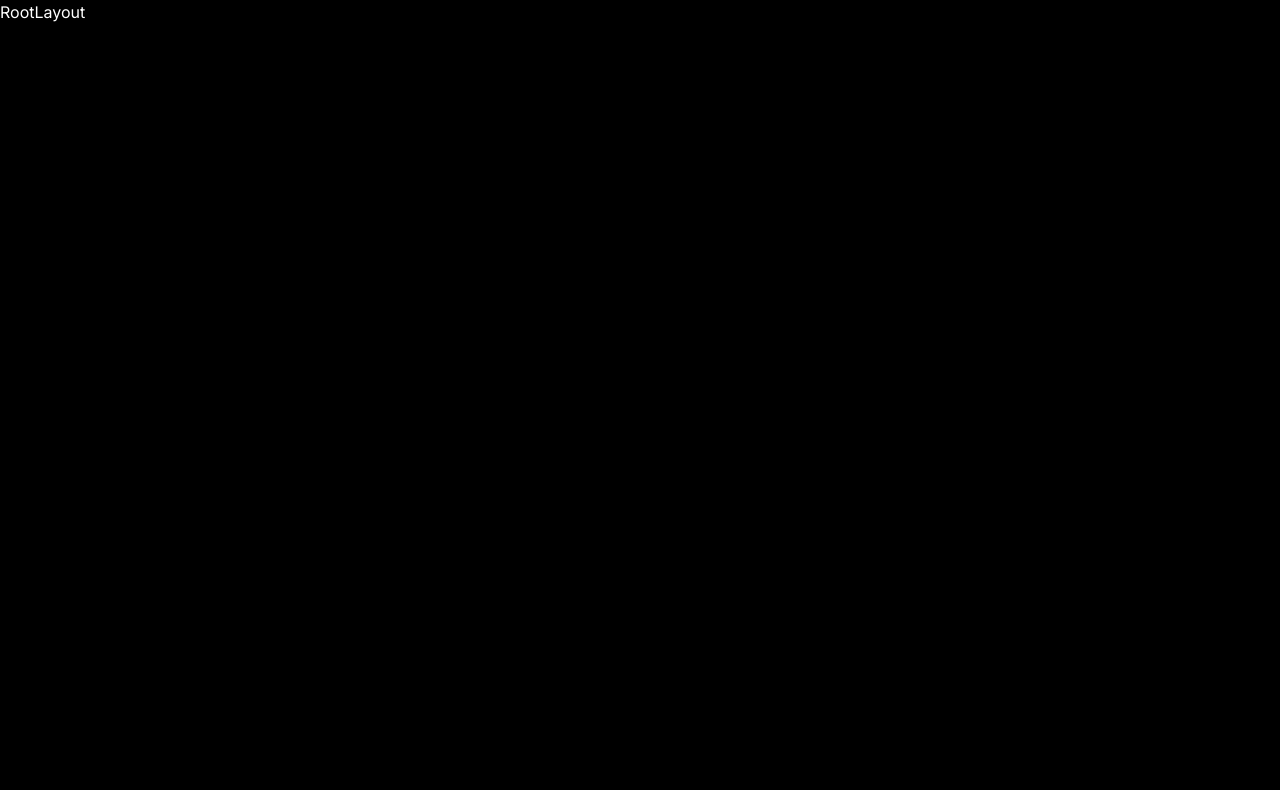
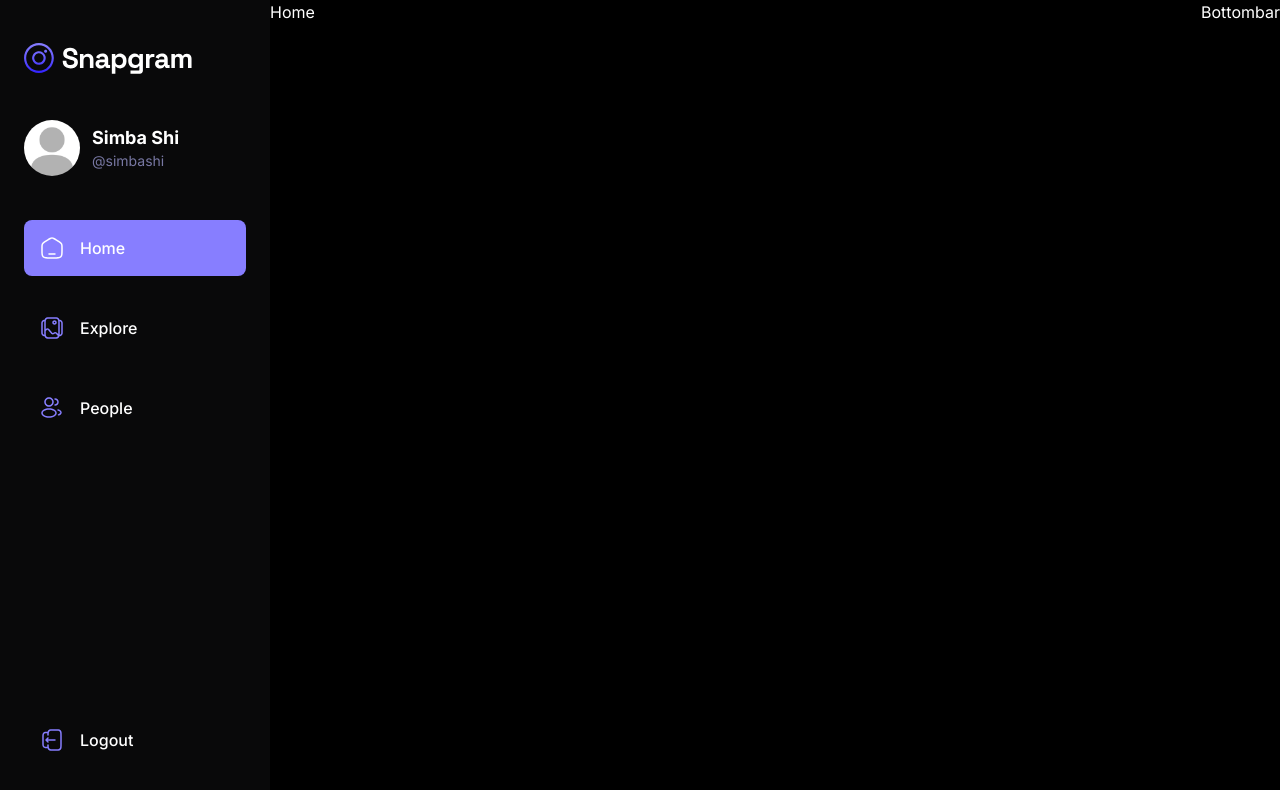
Before and after one commit to Coderrexe/EcoDine, a React (Vite) app: page / in a window 1280 px wide. Shown: the top 790 px of the page. Built offline with nearby package versions, Linux system fonts and the light colour scheme.

Commit message:
Implement navbar, sidebar, topbar, bottombar.

```diff
--- a/src/_auth/forms/SigninForm.tsx
+++ b/src/_auth/forms/SigninForm.tsx
@@ -1,9 +1,108 @@
-import React from 'react'
+import { z } from "zod";
+import { zodResolver } from "@hookform/resolvers/zod";
+import { useForm } from "react-hook-form";
 
-const SigninForm = () => {
+import { Button } from "@/components/ui/button";
+import {
+  Form,
+  FormControl,
+  FormDescription,
+  FormField,
+  FormItem,
+  FormLabel,
+  FormMessage,
+} from "@/components/ui/form";
+import { Input } from "@/components/ui/input";
+import { SignupValidation } from "@/lib/validation";
+import { Loader } from "lucide-react";
+import { Link } from "react-router-dom";
+
+const SignupForm = () => {
+  const isLoading = false;
+
+  // 1. Define your form.
+  const form = useForm<z.infer<typeof SignupValidation>>({
+    resolver: zodResolver(SignupValidation),
+    defaultValues: {
+      name: "",
+      username: "",
+      email: "",
+      password: "",
+    },
+  });
+
+  // 2. Define a submit handler.
+  function onSubmit(values: z.infer<typeof SignupValidation>) {
+    // const newUser = await createUserAccount(values);
+    console.log();
+  }
+
   return (
-    <div>SigninForm</div>
-  )
-}
+    <Form {...form}>
+      <div className="sm:w-420 flex-center flex-col">
+        <img src="/assets/images/logo.svg" alt="logo" />
 
-export default SigninForm
+        <h2 className="h3-bold md:h2-bold pt-5 sm:pt-12">
+          Log in to your account
+        </h2>
+        <p className="text-light-3 small-medium md:base-regular mt-2">
+          Welcome back! Please enter your details.
+        </p>
+        <form
+          onSubmit={form.handleSubmit(onSubmit)}
+          className="flex flex-col gap-5 w-full mt-4"
+        >
+          <FormField
+            control={form.control}
+            name="email"
+            render={({ field }) => (
+              <FormItem>
+                <FormLabel className="shad-form_label">Email</FormLabel>
+                <FormControl>
+                  <Input type="text" className="shad-input" {...field} />
+                </FormControl>
+                <FormMessage />
+              </FormItem>
+            )}
+          />
+
+          <FormField
+            control={form.control}
+            name="password"
+            render={({ field }) => (
+              <FormItem>
+                <FormLabel className="shad-form_label">Password</FormLabel>
+                <FormControl>
+                  <Input type="password" className="shad-input" {...field} />
+                </FormControl>
+                <FormMessage />
+              </FormItem>
+            )}
+          />
+
+          <Button type="submit" className="shad-button_primary">
+            {isLoading || isLoading ? (
+              <div className="flex-center gap-2">
+                <Loader /> Loading...
+              </div>
+            ) : (
+              "Log in"
+            )}
+          </Button>
+
+          <p className="text-small-regular text-light-2 text-center mt-2">
+            Don&apos;t have an account?
+            <Link
+              to="/sign-up"
+              className="text-primary-500 text-small-semibold ml-1"
+            >
+              Sign up
+            </Link>
+          </p>
+        </form>
+      </div>
+    </Form>
+  );
+};
+
+export default SignupForm;
--- a/src/_root/RootLayout.tsx
+++ b/src/_root/RootLayout.tsx
@@ -1,9 +1,20 @@
-import React from 'react'
+import { Outlet } from "react-router-dom";
+
+import Bottombar from "@/components/shared/Bottombar";
+import LeftSidebar from "@/components/shared/LeftSidebar";
+import Topbar from "@/components/shared/Topbar";
 
 const RootLayout = () => {
   return (
-    <div>RootLayout</div>
-  )
-}
+    <div className="w-full md:flex">
+      <Topbar />
+      <LeftSidebar />
+      <section className="flex flex-1 h-full">
+        <Outlet />
+      </section>
+      <Bottombar />
+    </div>
+  );
+};
 
-export default RootLayout
+export default RootLayout;
--- /dev/null
+++ b/src/components/shared/Bottombar.tsx
@@ -0,0 +1,5 @@
+const Bottombar = () => {
+  return <div>Bottombar</div>;
+};
+
+export default Bottombar;
--- /dev/null
+++ b/src/components/shared/LeftSidebar.tsx
@@ -0,0 +1,69 @@
+import { sidebarLinks } from "@/constants";
+import { Link, NavLink, useLocation } from "react-router-dom";
+import { Button } from "../ui/button";
+
+const LeftSidebar = () => {
+  const { pathname } = useLocation();
+  return (
+    <nav className="leftsidebar">
+      <div className="flex flex-col gap-11">
+        <Link to="/" className="flex gap-3 items-center">
+          <img
+            src="/assets/images/logo.svg"
+            alt="logo"
+            width={170}
+            height={36}
+          />
+        </Link>
+
+        <Link to="/" className="flex gap-3 items-center">
+          <img
+            src="/assets/images/profile.jpeg"
+            alt="profile"
+            className="h-14 w-14 rounded-full"
+          />
+          <div className="flex flex-col">
+            <p className="body-bold">Simba Shi</p>
+            <p className="small-regular text-light-3">@simbashi</p>
+          </div>
+        </Link>
+
+        <ul className="flex flex-col gap-6">
+          {sidebarLinks.map((link) => {
+            const isActive = pathname === link.route;
+
+            return (
+              <li
+                key={link.label}
+                className={`leftsidebar-link group ${
+                  isActive && "bg-primary-500"
+                }`}
+              >
+                <NavLink
+                  to={link.route}
+                  className="flex gap-4 items-center p-4"
+                >
+                  <img
+                    src={link.imgURL}
+                    alt={link.label}
+                    className={`group-hover:invert-white ${
+                      isActive && "invert-white"
+                    }`}
+                  />
+                  {link.label}
+                </NavLink>
+              </li>
+            );
+          })}
+        </ul>
+      </div>
+
+      <Button variant="ghost" className="shad-button_ghost">
+        <img src="/assets/icons/logout.svg" alt="logout" />
+        <p className="small-medium lg:base-medium">Logout</p>
+      </Button>
+    </nav>
+  );
+};
+
+export default LeftSidebar;
--- /dev/null
+++ b/src/components/shared/Topbar.tsx
@@ -0,0 +1,34 @@
+import { Link } from "react-router-dom";
+import { Button } from "../ui/button";
+
+const Topbar = () => {
+  return (
+    <section className="topbar">
+      <div className="flex-between py-4 px-5">
+        <Link to="/" className="flex gap-3 items-center">
+          <img
+            src="/assets/images/logo.svg"
+            alt="logo"
+            width={130}
+            height={320}
+          />
+        </Link>
+
+        <div className="flex gap-4">
+          <Button variant="ghost" className="shad-button_ghost">
+            <img src="/assets/icons/logout.svg" alt="logout" />
+          </Button>
+          <Link to={"/"} className="flex-center gap-3">
+            <img
+              src="/assets/images/profile.jpeg"
+              alt="profile"
+              className="h-8 w-8 rounded-full"
+            />
+          </Link>
+        </div>
+      </div>
+    </section>
+  );
+};
+
+export default Topbar;
--- /dev/null
+++ b/src/constants/index.ts
@@ -0,0 +1,50 @@
+export const sidebarLinks = [
+  {
+    imgURL: "/assets/icons/home.svg",
+    route: "/",
+    label: "Home",
+  },
+  {
+    imgURL: "/assets/icons/wallpaper.svg",
+    route: "/explore",
+    label: "Explore",
+  },
+  {
+    imgURL: "/assets/icons/people.svg",
+    route: "/all-users",
+    label: "People",
+  },
+  // {
+  //   imgURL: "/assets/icons/bookmark.svg",
+  //   route: "/saved",
+  //   label: "Saved",
+  // },
+  // {
+  //   imgURL: "/assets/icons/gallery-add.svg",
+  //   route: "/create-post",
+  //   label: "Create Post",
+  // },
+];
+
+export const bottombarLinks = [
+  {
+    imgURL: "/assets/icons/home.svg",
+    route: "/",
+    label: "Home",
+  },
+  {
+    imgURL: "/assets/icons/wallpaper.svg",
+    route: "/explore",
+    label: "Explore",
+  },
+  {
+    imgURL: "/assets/icons/bookmark.svg",
+    route: "/saved",
+    label: "Saved",
+  },
+  {
+    imgURL: "/assets/icons/gallery-add.svg",
+    route: "/create-post",
+    label: "Create",
+  },
+];
```
Also changed, not shown: public/assets/images/profile.jpeg (added), public/assets/images/profile.png (deleted).
